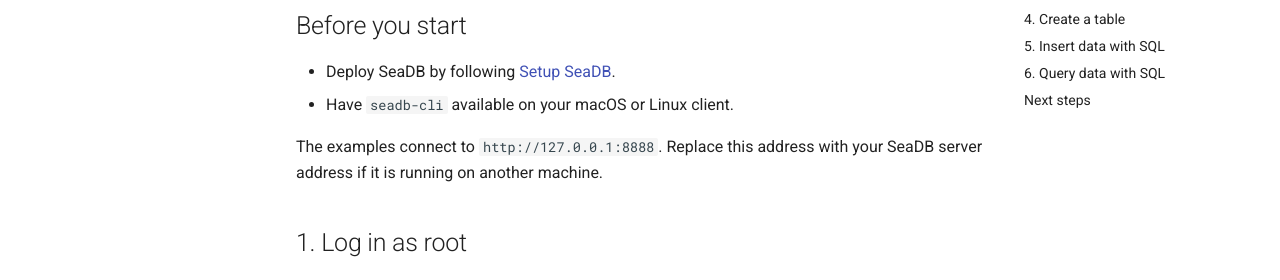
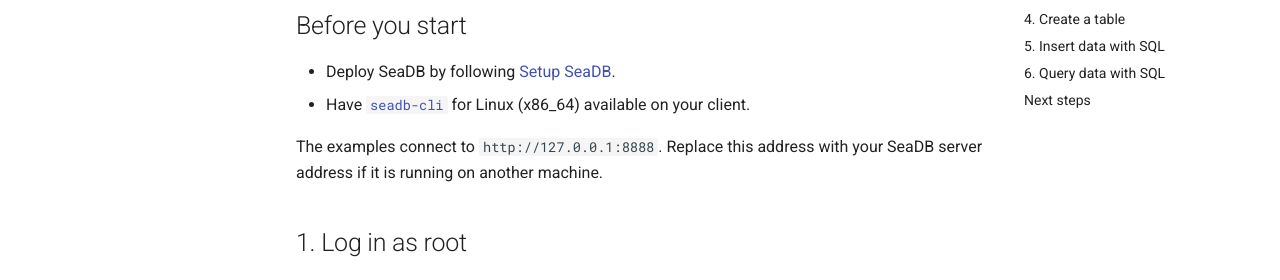
Before and after one commit to seacloud-lab/seadb-admin-docs, an MkDocs documentation site: the page built from manual/usage/quick_start.md, in a window 1280 px wide and 900 px high. Shown: the part 311-591 px from the top of the window. Built offline with MkDocs 1.6.1 and Material for MkDocs 9.7.7, drawn with Linux system fonts in a browser that asks for light colours; comment, search, counter and statistics services are not loaded; the version menu is left out.

Commit message:
add seadb-cli download link (#9)
* add seadb-cli link

* Update quick_start.md

```diff
--- a/manual/usage/quick_start.md
+++ b/manual/usage/quick_start.md
@@ -7,7 +7,8 @@
 ## Before you start
 
 - Deploy SeaDB by following [Setup SeaDB](../setup/seadb_setup_single_node.md).
-- Have `seadb-cli` available on your macOS or Linux client.
+- Have [`seadb-cli`](https://sos-ch-dk-2.exo.io/cloud-seaticket-ai-seadb-cli/seadb-cli-x86_64-0.9) for Linux (x86_64) available on your client.
+
 
 The examples connect to `http://127.0.0.1:8888`. Replace this address with your
 SeaDB server address if it is running on another machine.
```
